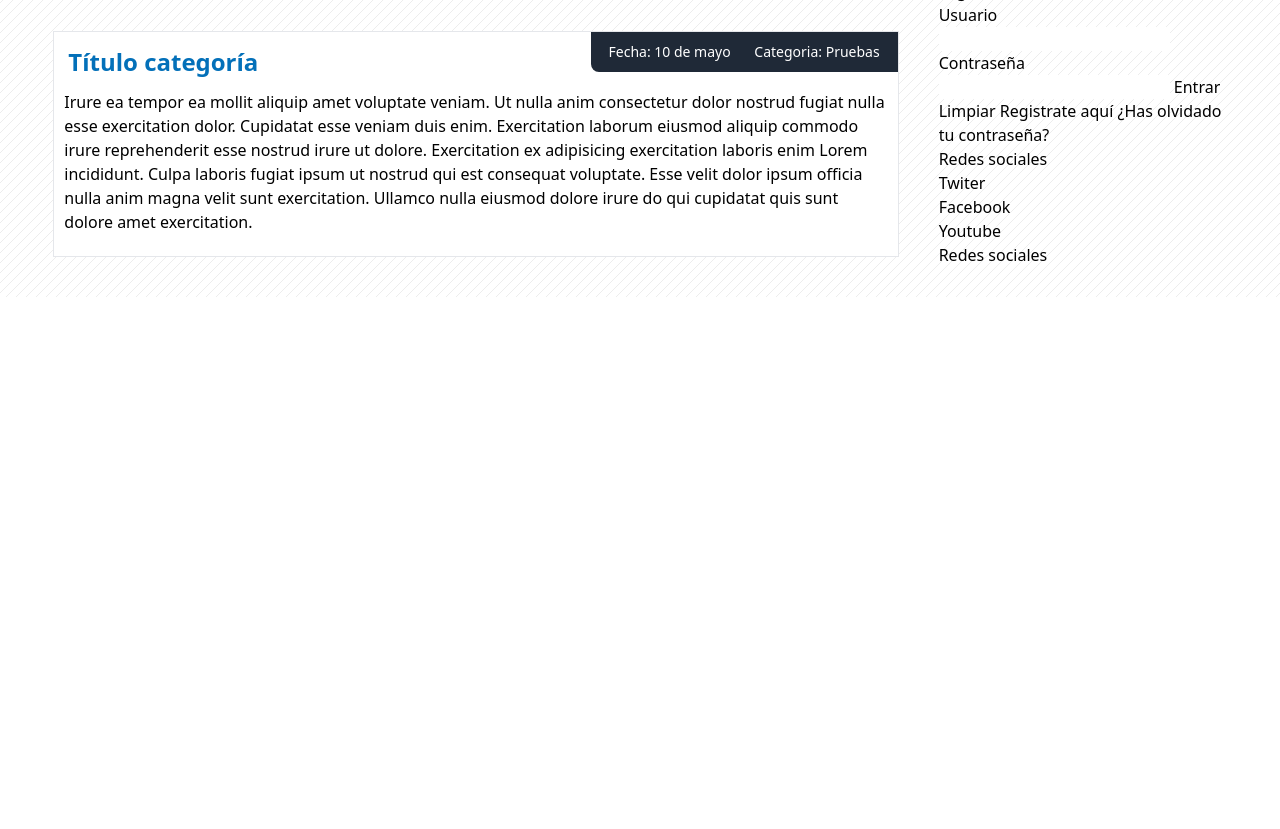
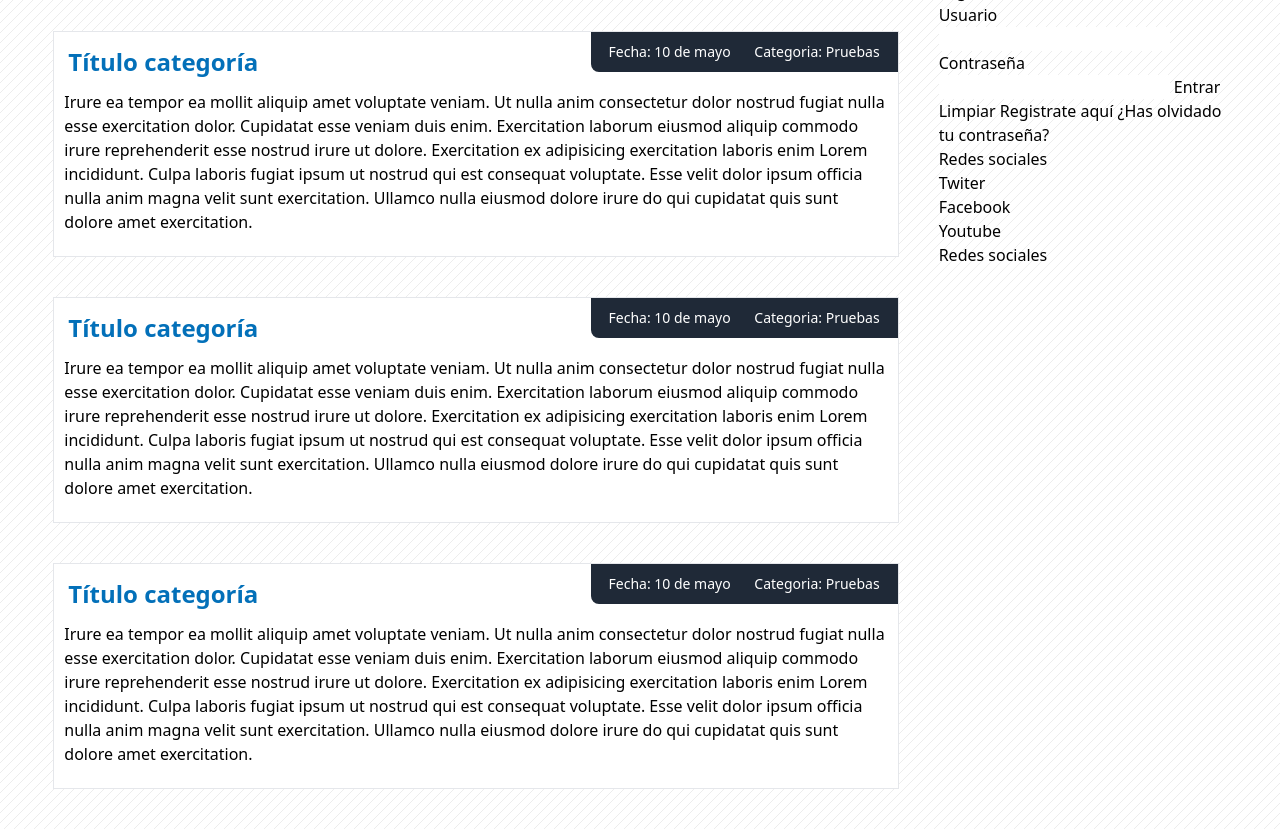
Before and after one commit to mundoenrique/tailwind-victor-robles, a website: page 01-web-tailwind/index.html in a window 1280 px wide. Shown: the part 677-1506 px from the top of the page. Before the commit the page ends 974 px from the top, so only its background shows below. Drawn offline with Linux system fonts and the light colour scheme.

Commit message:
Componente para artículos

```diff
--- a/01-web-tailwind/index.html
+++ b/01-web-tailwind/index.html
@@ -124,15 +124,49 @@
       <!-- Inicio artículos -->
       <section class="order-1 flex-grow mr-10">
         <h2 class="articles-header">Últimos artículos</h2>
-        <article class="w-full h-auto border border-gray-200 m-10 mx-auto p-2.5 bg-white text-black">
-          <div class="float-right text-white bg-gray-800 h-10 leading-6 p-2 -m-2.5 text-sm rounded-bl-lg">
-            <span class="m-2.5">Fecha: 10 de mayo</span>
-            <span class="m-2.5">Categoria: Pruebas</span>
+        <article class="article-item">
+          <div class="article-data">
+            <span>Fecha: 10 de mayo</span>
+            <span>Categoria: Pruebas</span>
           </div>
-          <h4 class="block text-2xl m-1">
-            <a href="javascript:" class="font-semibold text-azul-oscuro hover:underline">Título categoría</a>
+          <h4 class="article-head">
+            <a href="javascript:">Título categoría</a>
           </h4>
-          <p class="block mt-3 mb-3 text-base font-sans font-normal">
+          <p class="article-description">
+            Irure ea tempor ea mollit aliquip amet voluptate veniam. Ut nulla anim consectetur dolor nostrud fugiat
+            nulla esse exercitation dolor. Cupidatat esse veniam duis enim. Exercitation laborum eiusmod aliquip commodo
+            irure reprehenderit esse nostrud irure ut dolore. Exercitation ex adipisicing exercitation laboris enim
+            Lorem incididunt. Culpa laboris fugiat ipsum ut nostrud qui est consequat voluptate. Esse velit dolor ipsum
+            officia nulla anim magna velit sunt exercitation. Ullamco nulla eiusmod dolore irure do qui cupidatat quis
+            sunt dolore amet exercitation.
+          </p>
+        </article>
+        <article class="article-item">
+          <div class="article-data">
+            <span>Fecha: 10 de mayo</span>
+            <span>Categoria: Pruebas</span>
+          </div>
+          <h4 class="article-head">
+            <a href="javascript:">Título categoría</a>
+          </h4>
+          <p class="article-description">
+            Irure ea tempor ea mollit aliquip amet voluptate veniam. Ut nulla anim consectetur dolor nostrud fugiat
+            nulla esse exercitation dolor. Cupidatat esse veniam duis enim. Exercitation laborum eiusmod aliquip commodo
+            irure reprehenderit esse nostrud irure ut dolore. Exercitation ex adipisicing exercitation laboris enim
+            Lorem incididunt. Culpa laboris fugiat ipsum ut nostrud qui est consequat voluptate. Esse velit dolor ipsum
+            officia nulla anim magna velit sunt exercitation. Ullamco nulla eiusmod dolore irure do qui cupidatat quis
+            sunt dolore amet exercitation.
+          </p>
+        </article>
+        <article class="article-item">
+          <div class="article-data">
+            <span>Fecha: 10 de mayo</span>
+            <span>Categoria: Pruebas</span>
+          </div>
+          <h4 class="article-head">
+            <a href="javascript:">Título categoría</a>
+          </h4>
+          <p class="article-description">
             Irure ea tempor ea mollit aliquip amet voluptate veniam. Ut nulla anim consectetur dolor nostrud fugiat
             nulla esse exercitation dolor. Cupidatat esse veniam duis enim. Exercitation laborum eiusmod aliquip commodo
             irure reprehenderit esse nostrud irure ut dolore. Exercitation ex adipisicing exercitation laboris enim
--- a/01-web-tailwind/src/styles.css
+++ b/01-web-tailwind/src/styles.css
@@ -87,4 +87,28 @@
     background: url('../img/pxgray.png'), white;
     @apply block bebas w-full h-20 text-center text-5xl font-medium tracking-widest pt-5 border shadow-header3D;
   }
+
+  .article-item {
+    @apply w-full h-auto border border-gray-200 m-10 mx-auto p-2.5 bg-white text-black;
+  }
+
+  .article-data {
+    @apply float-right text-white bg-gray-800 h-10 leading-6 p-2 -m-2.5 text-sm rounded-bl-lg;
+  }
+
+  .article-data span {
+    @apply m-2.5;
+  }
+
+  .article-head {
+    @apply block text-2xl m-1;
+  }
+
+  .article-head a {
+    @apply font-semibold text-azul-oscuro hover:underline;
+  }
+
+  .article-description {
+    @apply block mt-3 mb-3 text-base font-sans font-normal;
+  }
 }
```
Also changed, not shown: 01-web-tailwind/css/styles.css.
